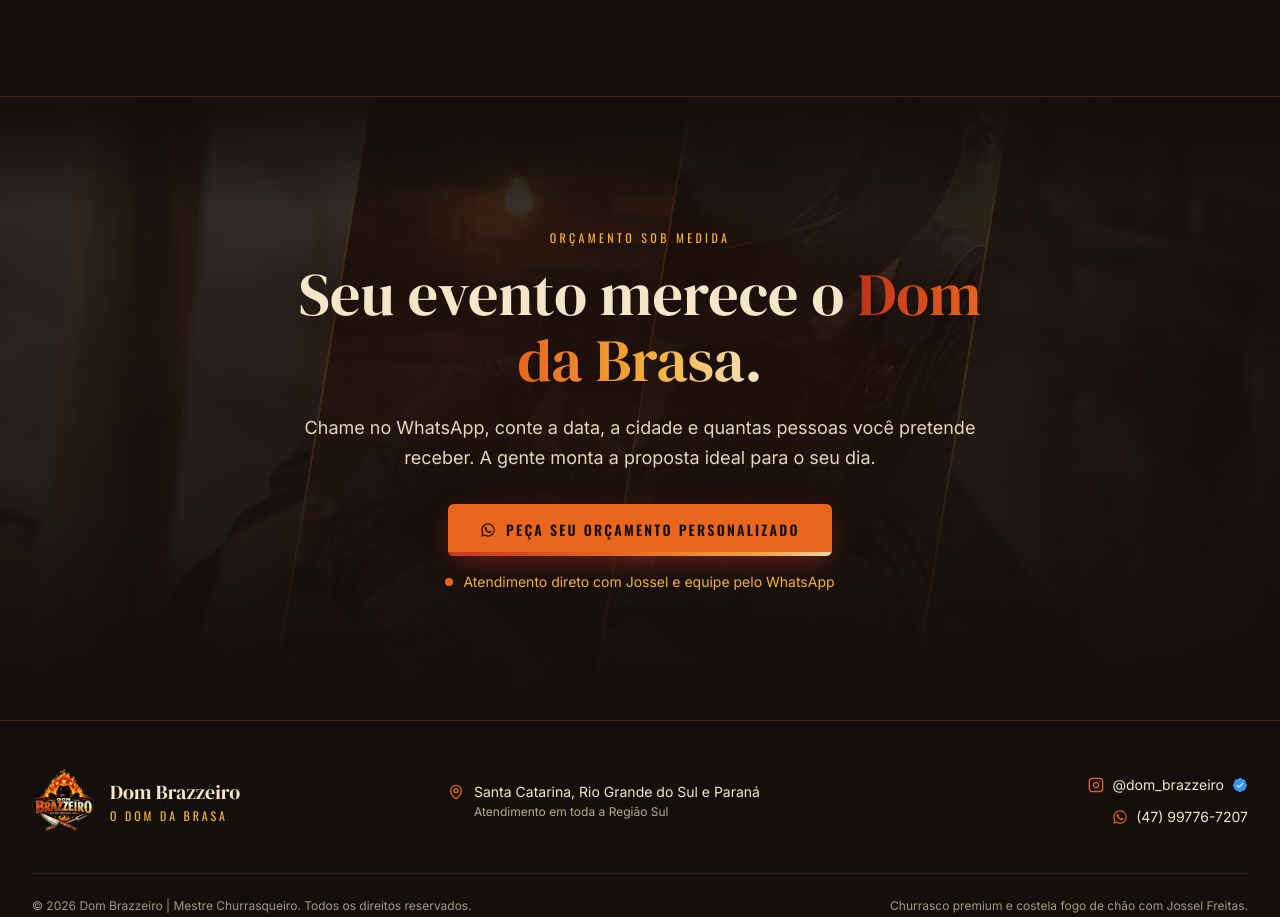
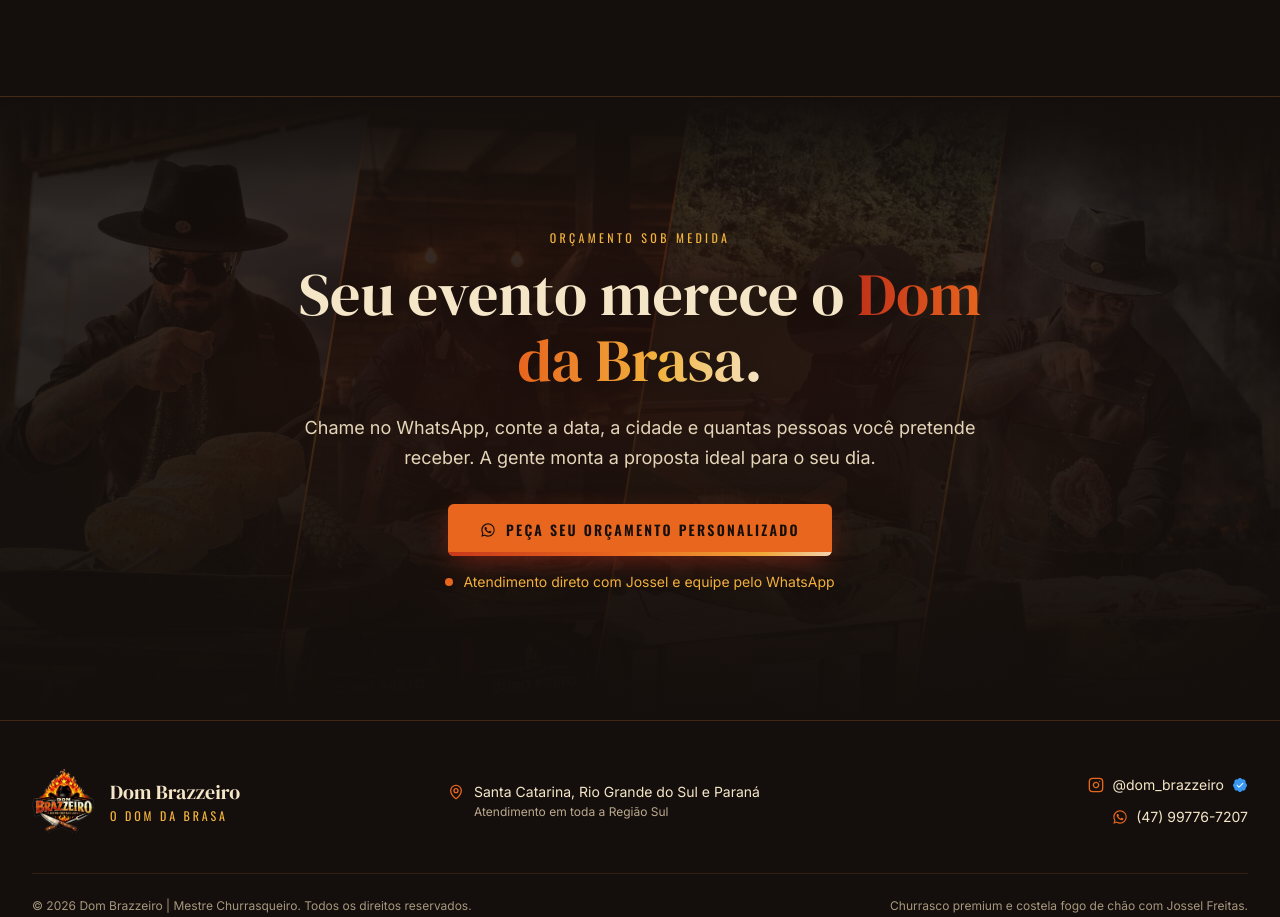
Before and after one commit to gabrielcriaecomunica/dombrazzeiro, a React (Vite) app: page / in a window 1280 px wide. Shown: the part 7567-8484 px from the top of the page. Built offline with nearby package versions, Linux system fonts and the light colour scheme.

Commit message:
style: center each photo inside its own diagonal strip in FinalCta

```diff
--- a/src/components/FinalCtaSection.tsx
+++ b/src/components/FinalCtaSection.tsx
@@ -5,22 +5,30 @@ import { WhatsAppIcon } from './WhatsAppIcon';
 const DIAGONAL_SLICES = [
   {
     src: '/assets/images/galeria-buffet.webp',
-    clipPath: 'polygon(0% 0%, 29% 0%, 21% 100%, 0% 100%)',
+    left: '0%',
+    width: '29%',
+    clipPath: 'polygon(0% 0%, 100% 0%, 72.41% 100%, 0% 100%)',
     objectClass: 'object-[center_35%]',
   },
   {
     src: '/assets/images/galeria-cortes.webp',
-    clipPath: 'polygon(29% 0%, 54% 0%, 46% 100%, 21% 100%)',
+    left: '21%',
+    width: '33%',
+    clipPath: 'polygon(24.24% 0%, 100% 0%, 75.76% 100%, 0% 100%)',
     objectClass: 'object-[center_32%]',
   },
   {
     src: '/assets/images/cta-bg-4.webp',
-    clipPath: 'polygon(54% 0%, 79% 0%, 71% 100%, 46% 100%)',
-    objectClass: 'object-[55%_42%]',
+    left: '46%',
+    width: '33%',
+    clipPath: 'polygon(24.24% 0%, 100% 0%, 75.76% 100%, 0% 100%)',
+    objectClass: 'object-[54%_40%]',
   },
   {
     src: '/assets/images/mestre-jossel.webp',
-    clipPath: 'polygon(79% 0%, 100% 0%, 100% 100%, 71% 100%)',
+    left: '71%',
+    width: '29%',
+    clipPath: 'polygon(27.59% 0%, 100% 0%, 100% 100%, 0% 100%)',
     objectClass: 'object-[center_28%]',
   },
 ] as const;
@@ -36,8 +44,12 @@ export function FinalCtaSection() {
         {DIAGONAL_SLICES.map((slice) => (
           <div
             key={slice.src}
-            style={{ clipPath: slice.clipPath }}
-            className="absolute inset-0 overflow-hidden"
+            style={{
+              left: slice.left,
+              width: slice.width,
+              clipPath: slice.clipPath,
+            }}
+            className="absolute inset-y-0 overflow-hidden"
           >
             <img
               src={slice.src}
```
